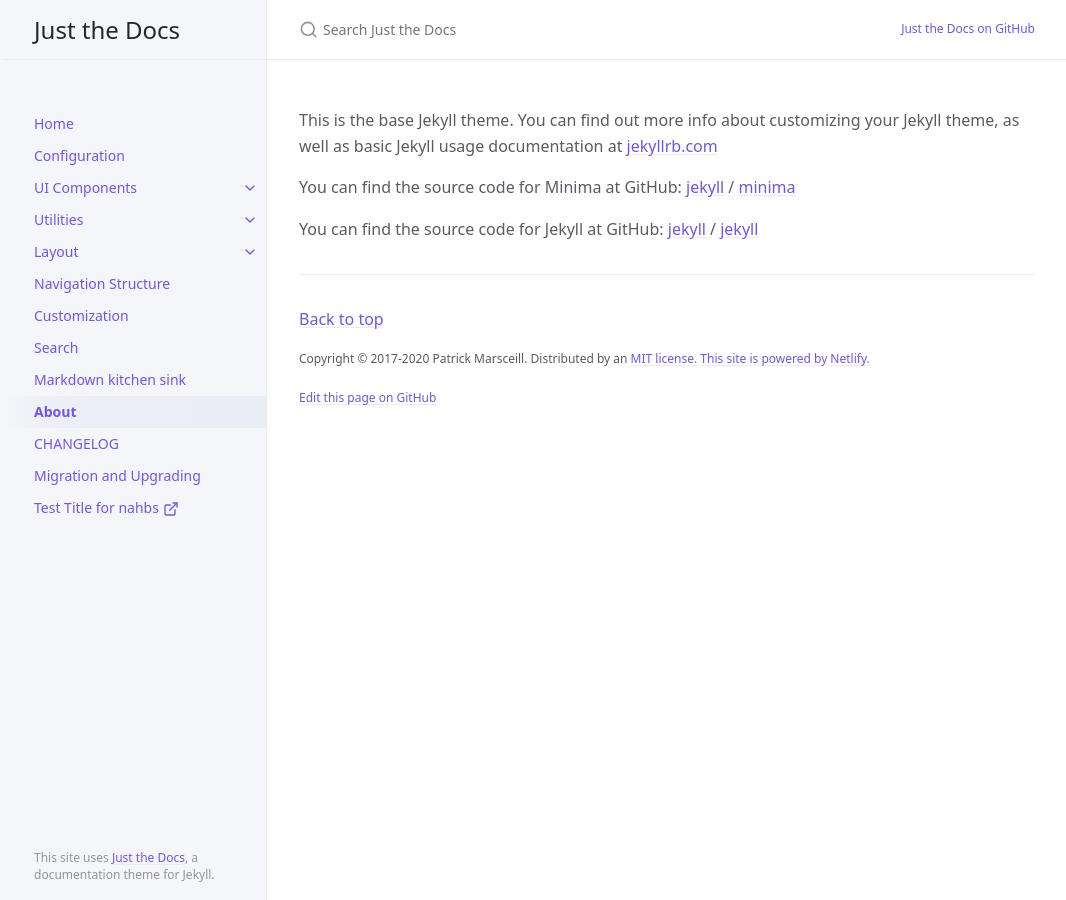
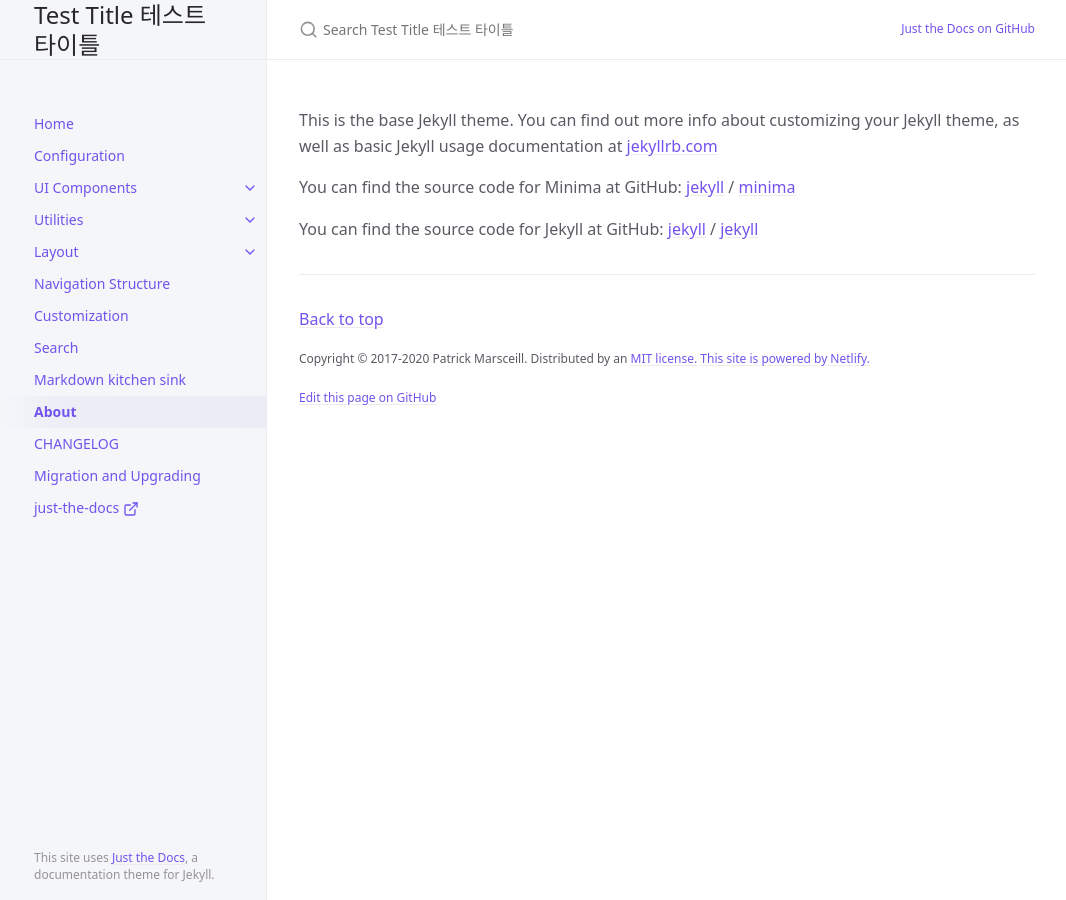
Before and after one commit to nah-bs/nah-bs.github.io, a Jekyll site: the page built from about.markdown, in a window 1280 px wide. Shown: the whole page, without its empty margins (105-1171 px from the left). Built offline with Jekyll 4.4.1, drawn with Linux system fonts in a browser that asks for light colours.

Commit message:
Update _config.yml

```diff
--- a/_config.yml
+++ b/_config.yml
@@ -13,11 +13,11 @@
 # you will see them accessed via {{ site.title }}, {{ site.github_repo }}, and so on.
 # You can create any custom variable you would like, and they will be accessible
 # in the templates via {{ site.myvariable }}.
-title: Just the Docs
+title: Test Title 테스트 타이틀
 description: A Jekyll theme for documentation
 baseurl: "" # the subpath of your site, e.g. /blog
-url: "https://just-the-docs.com" # the base hostname & protocol for your site, e.g. http://example.com
-repository: just-the-docs/just-the-docs # for github-metadata
+url: "https://nah-bs.github.io" # the base hostname & protocol for your site, e.g. http://example.com
+repository: https://nah-bs.github.io # for github-metadata
 
 permalink: pretty
 
@@ -113,7 +113,7 @@ nav_sort: case_sensitive # Capital letters sorted before lowercase
 
 # External navigation links
 nav_external_links:
-  - title: Test Title for nahbs
+  - title: just-the-docs
     url: https://github.com/just-the-docs/just-the-docs
 
 # Footer content
```
